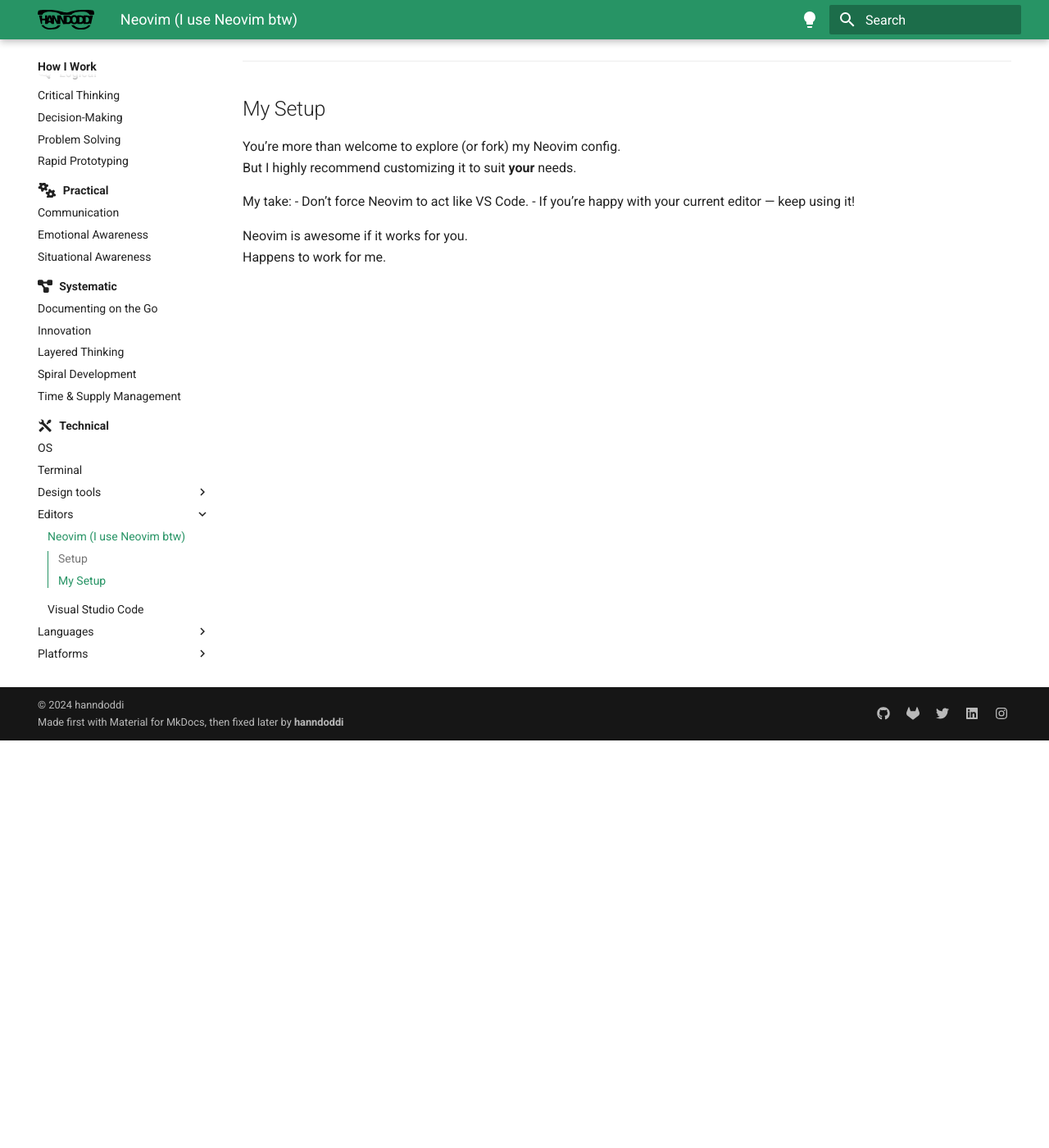
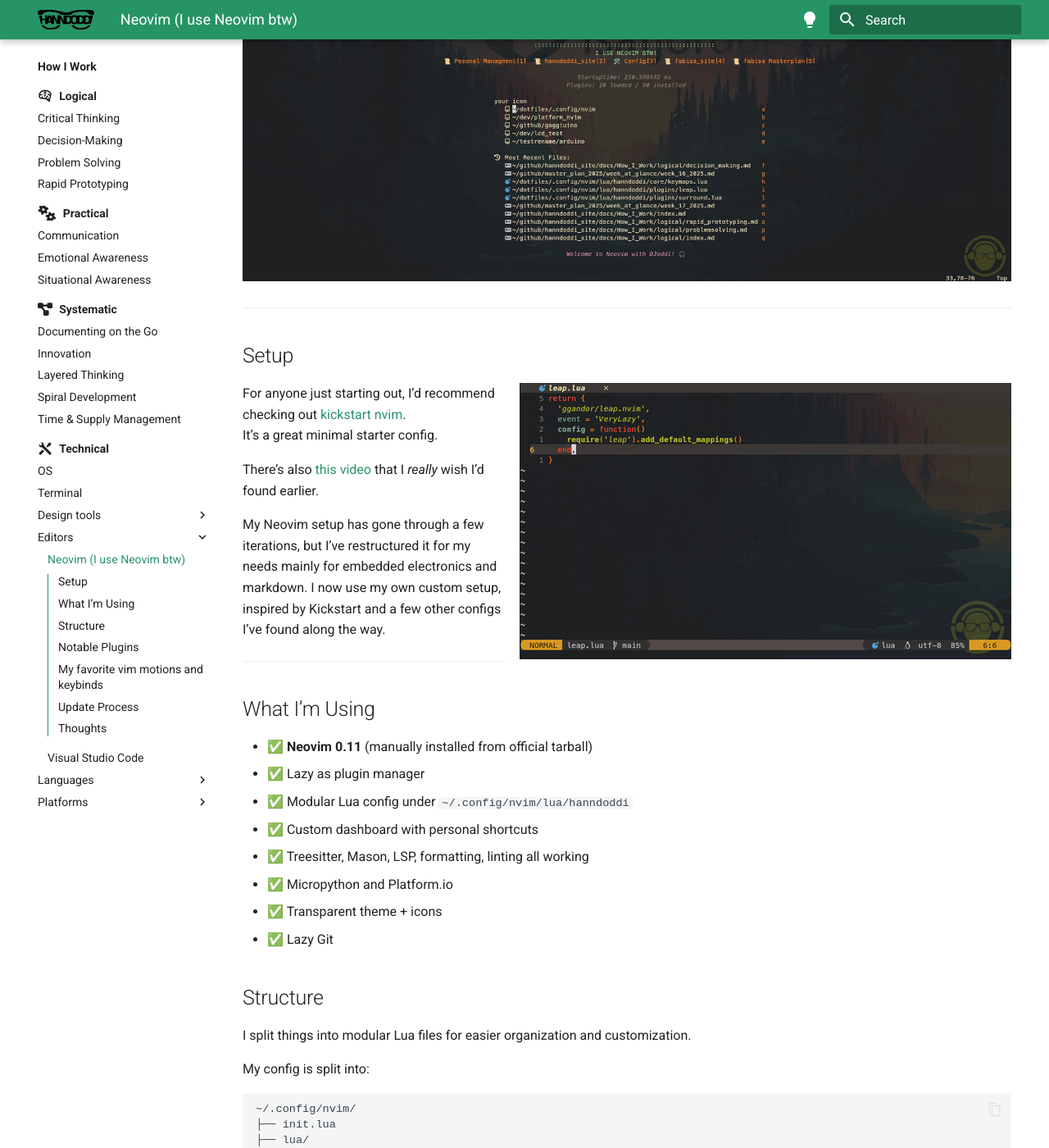
Before and after one commit to hanndoddi/hanndoddi_site, an MkDocs documentation site: the page built from docs/How_I_Work/technical/editors/nvim.md, in a window 1280 px wide and 1400 px high, scrolled down 497 px. Shown: the whole window at 82% size. Built offline with MkDocs 1.6.1 and Material for MkDocs 9.7.7, drawn with Linux system fonts in a browser that asks for light colours; some web fonts are replaced; some of the changed text lies outside the part shown.

Commit message:
nvim and small rofi content

````diff
--- a/docs/How_I_Work/technical/editors/nvim.md
+++ b/docs/How_I_Work/technical/editors/nvim.md
@@ -4,23 +4,87 @@
 
 After getting over how cool it looked and spending days configuring it, I discovered that it’s actually a really nice workflow.
 
+![nvim](/assets/img/img_howiwork/technical/nvim_djoddi_comp.jpg)
+
 ---
 
 ## Setup
+
+![editor](/assets/img/img_howiwork/technical/nvim_editor_com.jpg){ align=right }
 
 For anyone just starting out, I’d recommend checking out [kickstart nvim](https://github.com/nvim-lua/kickstart.nvim{:rel="nofollow"} ).
 It’s a great minimal starter config.
 
 There’s also [this video](https://youtu.be/6pAG3BHurdM?si=Q-vdsjJOm6IU9Qy6){:rel="nofollow"}  that I *really* wish I’d found earlier.
 
+My Neovim setup has gone through a few iterations, but I’ve restructured it for my needs mainly for embedded electronics and markdown.
 I now use my own custom setup, inspired by Kickstart and a few other configs I’ve found along the way.
 
 ---
 
-## My Setup
+## What I’m Using
+
+- ✅ **Neovim 0.11** (manually installed from official tarball)
+- ✅ Lazy as plugin manager
+- ✅ Modular Lua config under `~/.config/nvim/lua/hanndoddi`
+- ✅ Custom dashboard with personal shortcuts
+- ✅ Treesitter, Mason, LSP, formatting, linting all working
+- ✅ Micropython and Platform.io
+- ✅ Transparent theme + icons
+- ✅ Lazy Git
+
+## Structure
+
+I split things into modular Lua files for easier organization and customization.
+
+My config is split into:
+
+```
+~/.config/nvim/
+├── init.lua
+├── lua/
+│   └── hanndoddi/
+│       ├── core/       -- Basic options, keymaps
+│       ├── plugins/    -- Plugin configs
+│       ├── lazy.lua    -- Lazy plugin setup
+│       └── init.lua    -- Main entry point
+```
+
+## Notable Plugins
+
+
+- **lualine** – statusline
+- **telescope** – fuzzy finder
+- **nvim-tree** – file explorer
+- **vim-visual-multi** – multi-cursor
+- **todo-comments** – highlight and search TODOs
+- **surround**, **substitute**, **comment** – editing helpers
+- **formatter**, **linter**, **gitsigns**
+- **leap** - moving around fast
+
+## My favorite vim motions and keybinds
+
+- **gcc** - convert to comment and uncomment
+- **space+x** - Check tasks
+
+## Update Process
+
+- Manually update Neovim from GitHub releases:
+
+  ```
+  curl -LO https://github.com/neovim/neovim/releases/latest/download/nvim-linux-x86_64.tar.gz
+  sudo rm -rf /opt/nvim
+  sudo tar -C /opt -xzf nvim-linux-x86_64.tar.gz
+  sudo ln -sf /opt/nvim/bin/nvim /usr/local/bin/nvim
+  ```
+
+---
+
+## Thoughts
 
 You’re more than welcome to explore (or fork) my Neovim config.
 But I highly recommend customizing it to suit **your** needs.
+I'm Still exploring deeper workflows like native multi-cursor editing, but happy with the current state.
 
 My take:
 - Don’t force Neovim to act like VS Code.
````
Also changed, not shown: docs/journal/posts/rofi.md (+1 -1 lines), docs/assets/img/img_howiwork/technical/nvim_djoddi_comp.jpg (added), docs/assets/img/img_howiwork/technical/nvim_editor_com.jpg (added).
